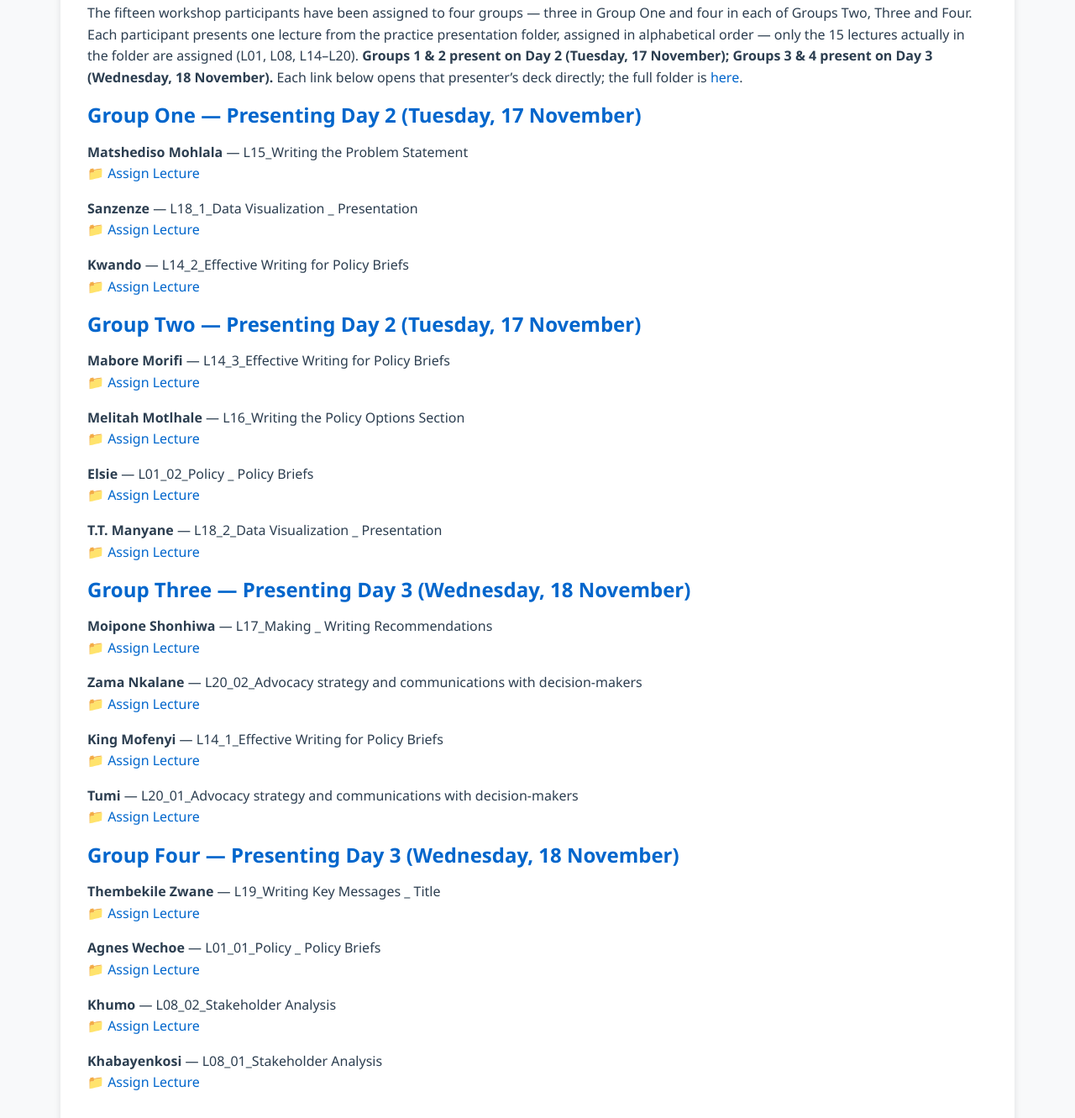
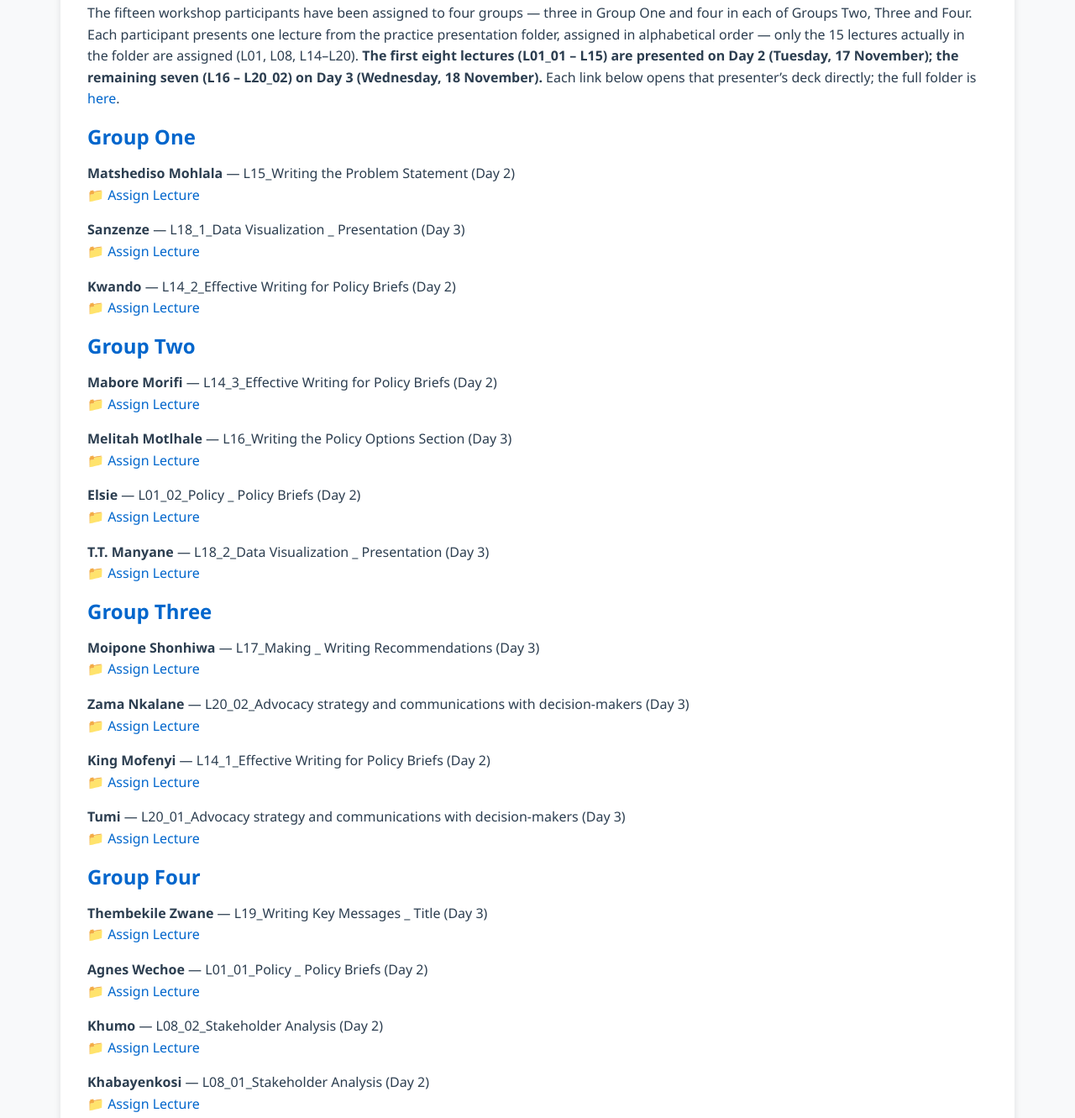
Before and after one commit to datatopolicy/South-Africa_TOT, a plain HTML site: page materials.html in a window 1280 px wide. Shown: the part 1541-2872 px from the top of the page at 84% size. Drawn offline with Linux system fonts and the light colour scheme.

Commit message:
Remove Leigh Johnston; assign lectures L01-L15 alphabetically; Groups 1-2 present Day 2, Groups 3-4 Day 3

```diff
--- a/materials.html
+++ b/materials.html
@@ -67,59 +67,59 @@
             <h2>Group Assignments for Practice Presentations</h2>
             <div class="group-assignment-note">
                 <h3>&#128203; About Presentation Groups</h3>
-                <p>The fifteen workshop participants have been assigned to four groups &mdash; three in Group One and four in each of Groups Two, Three and Four. Each participant presents one lecture from the practice presentation folder, assigned in alphabetical order &mdash; only the 15 lectures actually in the folder are assigned (L01, L08, L14&ndash;L20). <strong>Groups 1 &amp; 2 present on Day 2 (Tuesday, 17 November); Groups 3 &amp; 4 present on Day 3 (Wednesday, 18 November).</strong> Each link below opens that presenter&rsquo;s deck directly; the full folder is <a href="https://drive.google.com/drive/u/0/folders/1sUT6edL-evdDWts73sOSeelTbS25cyAX" target="_blank">here</a>.</p>
+                <p>The fifteen workshop participants have been assigned to four groups &mdash; three in Group One and four in each of Groups Two, Three and Four. Each participant presents one lecture from the practice presentation folder, assigned in alphabetical order &mdash; only the 15 lectures actually in the folder are assigned (L01, L08, L14&ndash;L20). <strong>The first eight lectures (L01_01 &ndash; L15) are presented on Day 2 (Tuesday, 17 November); the remaining seven (L16 &ndash; L20_02) on Day 3 (Wednesday, 18 November).</strong> Each link below opens that presenter&rsquo;s deck directly; the full folder is <a href="https://drive.google.com/drive/u/0/folders/1sUT6edL-evdDWts73sOSeelTbS25cyAX" target="_blank">here</a>.</p>
             </div>
 
-            <h3 class="group-heading">Group One &mdash; Presenting Day 2 (Tuesday, 17 November)</h3>
+            <h3 class="group-heading">Group One</h3>
             <div class="group-1">
                 <div class="group-assignment">
-                    <p class="assignment-member"><strong>Matshediso Mohlala</strong> &mdash; L15_Writing the Problem Statement<br>
+                    <p class="assignment-member"><strong>Matshediso Mohlala</strong> &mdash; L15_Writing the Problem Statement (Day 2)<br>
                     <a href="https://drive.google.com/file/d/1cPaZbiRrAQqCNKVGFgpGSCWigg9rbJXg/view?usp=drive_web" target="_blank">&#128193; Assign Lecture</a></p>
-                    <p class="assignment-member"><strong>Sanzenze</strong> &mdash; L18_1_Data Visualization _ Presentation<br>
+                    <p class="assignment-member"><strong>Sanzenze</strong> &mdash; L18_1_Data Visualization _ Presentation (Day 3)<br>
                     <a href="https://drive.google.com/file/d/1BvZ1N5RXMXkrO6ySjaO3fsOOPHHC4I2m/view?usp=drive_web" target="_blank">&#128193; Assign Lecture</a></p>
-                    <p class="assignment-member"><strong>Kwando</strong> &mdash; L14_2_Effective Writing for Policy Briefs<br>
+                    <p class="assignment-member"><strong>Kwando</strong> &mdash; L14_2_Effective Writing for Policy Briefs (Day 2)<br>
                     <a href="https://drive.google.com/file/d/1a72wN_KZ6QzFdiJte-k1qacnS7mpZoMo/view?usp=drive_web" target="_blank">&#128193; Assign Lecture</a></p>
                 </div>
             </div>
 
-            <h3 class="group-heading">Group Two &mdash; Presenting Day 2 (Tuesday, 17 November)</h3>
+            <h3 class="group-heading">Group Two</h3>
             <div class="group-2">
                 <div class="group-assignment">
-                    <p class="assignment-member"><strong>Mabore Morifi</strong> &mdash; L14_3_Effective Writing for Policy Briefs<br>
+                    <p class="assignment-member"><strong>Mabore Morifi</strong> &mdash; L14_3_Effective Writing for Policy Briefs (Day 2)<br>
                     <a href="https://drive.google.com/file/d/1Uk07StLMyffNALMcQ0wQooYU9BNQlIOW/view?usp=drive_web" target="_blank">&#128193; Assign Lecture</a></p>
-                    <p class="assignment-member"><strong>Melitah Motlhale</strong> &mdash; L16_Writing the Policy Options Section<br>
+                    <p class="assignment-member"><strong>Melitah Motlhale</strong> &mdash; L16_Writing the Policy Options Section (Day 3)<br>
                     <a href="https://drive.google.com/file/d/1dS3o-O3Fu9-DoauD9vF90pI5_Q6kW39A/view?usp=drive_web" target="_blank">&#128193; Assign Lecture</a></p>
-                    <p class="assignment-member"><strong>Elsie</strong> &mdash; L01_02_Policy _ Policy Briefs<br>
+                    <p class="assignment-member"><strong>Elsie</strong> &mdash; L01_02_Policy _ Policy Briefs (Day 2)<br>
                     <a href="https://drive.google.com/file/d/1dnm0EV2cW17fEJQbAKDSpFeEJpIhAz5Z/view?usp=drive_web" target="_blank">&#128193; Assign Lecture</a></p>
-                    <p class="assignment-member"><strong>T.T. Manyane</strong> &mdash; L18_2_Data Visualization _ Presentation<br>
+                    <p class="assignment-member"><strong>T.T. Manyane</strong> &mdash; L18_2_Data Visualization _ Presentation (Day 3)<br>
                     <a href="https://drive.google.com/file/d/1U1cQMeJ7fYdpGvlqNGqDAAMwogaIsZoB/view?usp=drive_web" target="_blank">&#128193; Assign Lecture</a></p>
                 </div>
             </div>
 
-            <h3 class="group-heading">Group Three &mdash; Presenting Day 3 (Wednesday, 18 November)</h3>
+            <h3 class="group-heading">Group Three</h3>
             <div class="group-3">
                 <div class="group-assignment">
-                    <p class="assignment-member"><strong>Moipone Shonhiwa</strong> &mdash; L17_Making _ Writing Recommendations<br>
+                    <p class="assignment-member"><strong>Moipone Shonhiwa</strong> &mdash; L17_Making _ Writing Recommendations (Day 3)<br>
                     <a href="https://drive.google.com/file/d/1EMlZjewVnLRC0UT4lxNbA2PMNXK33dOY/view?usp=drive_web" target="_blank">&#128193; Assign Lecture</a></p>
-                    <p class="assignment-member"><strong>Zama Nkalane</strong> &mdash; L20_02_Advocacy strategy and communications with decision-makers<br>
+                    <p class="assignment-member"><strong>Zama Nkalane</strong> &mdash; L20_02_Advocacy strategy and communications with decision-makers (Day 3)<br>
                     <a href="https://drive.google.com/file/d/1AhASxvcmVQefUzWc8MiVzvjQZKILuUuR/view?usp=drive_web" target="_blank">&#128193; Assign Lecture</a></p>
-                    <p class="assignment-member"><strong>King Mofenyi</strong> &mdash; L14_1_Effective Writing for Policy Briefs<br>
+                    <p class="assignment-member"><strong>King Mofenyi</strong> &mdash; L14_1_Effective Writing for Policy Briefs (Day 2)<br>
                     <a href="https://drive.google.com/file/d/1AQRXENxkSYKkFs3QA20BEnRTvWoGYmCI/view?usp=drive_web" target="_blank">&#128193; Assign Lecture</a></p>
-                    <p class="assignment-member"><strong>Tumi</strong> &mdash; L20_01_Advocacy strategy and communications with decision-makers<br>
+                    <p class="assignment-member"><strong>Tumi</strong> &mdash; L20_01_Advocacy strategy and communications with decision-makers (Day 3)<br>
                     <a href="https://drive.google.com/file/d/1loB9NalO5NJXVJZsblOo3BW1A3Bdz3Lk/view?usp=drive_web" target="_blank">&#128193; Assign Lecture</a></p>
                 </div>
             </div>
 
-            <h3 class="group-heading">Group Four &mdash; Presenting Day 3 (Wednesday, 18 November)</h3>
+            <h3 class="group-heading">Group Four</h3>
             <div class="group-4">
                 <div class="group-assignment">
-                    <p class="assignment-member"><strong>Thembekile Zwane</strong> &mdash; L19_Writing Key Messages _ Title<br>
+                    <p class="assignment-member"><strong>Thembekile Zwane</strong> &mdash; L19_Writing Key Messages _ Title (Day 3)<br>
                     <a href="https://drive.google.com/file/d/123w-Xq1MYnLF2HMSCYe8a5lpFFu830pT/view?usp=drive_web" target="_blank">&#128193; Assign Lecture</a></p>
-                    <p class="assignment-member"><strong>Agnes Wechoe</strong> &mdash; L01_01_Policy _ Policy Briefs<br>
+                    <p class="assignment-member"><strong>Agnes Wechoe</strong> &mdash; L01_01_Policy _ Policy Briefs (Day 2)<br>
                     <a href="https://drive.google.com/file/d/1yAf1f2kflwWotDYmFhYt-oUU-I5teAoL/view?usp=drive_web" target="_blank">&#128193; Assign Lecture</a></p>
-                    <p class="assignment-member"><strong>Khumo</strong> &mdash; L08_02_Stakeholder Analysis<br>
+                    <p class="assignment-member"><strong>Khumo</strong> &mdash; L08_02_Stakeholder Analysis (Day 2)<br>
                     <a href="https://drive.google.com/file/d/1AawubCEshGaji3D9faIymgbr4K53xI0T/view?usp=drive_web" target="_blank">&#128193; Assign Lecture</a></p>
-                    <p class="assignment-member"><strong>Khabayenkosi</strong> &mdash; L08_01_Stakeholder Analysis<br>
+                    <p class="assignment-member"><strong>Khabayenkosi</strong> &mdash; L08_01_Stakeholder Analysis (Day 2)<br>
                     <a href="https://drive.google.com/file/d/1aT2neli9yngy9MOjazrwBXQ-KEQGBAmP/view?usp=drive_web" target="_blank">&#128193; Assign Lecture</a></p>
                 </div>
             </div>
```
